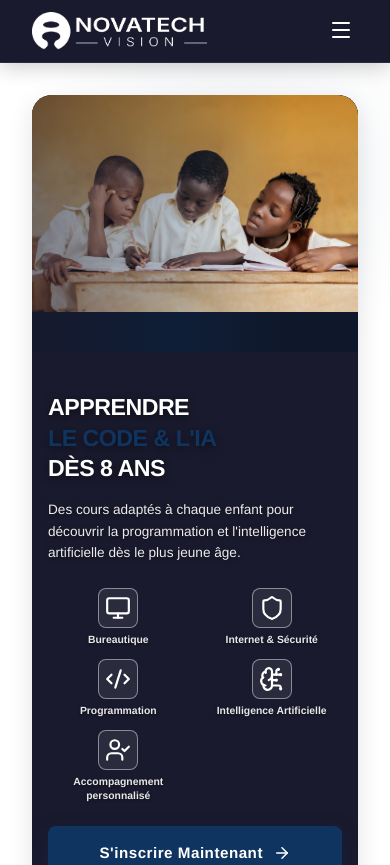
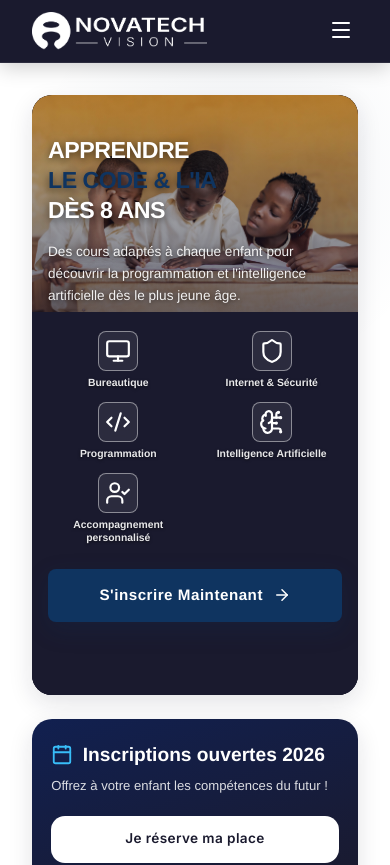
Before and after one commit to novaghislain/projetnovatech, a React (Vite) app in the folder frontend/: page / in a window 390 px wide. Shown: the top 865 px of the page. Built offline with nearby package versions, Linux system fonts and the light colour scheme; no server answers.

Commit message:
style: revert hero separation, use object-fit contain with vertical fade gradient on mobile

```diff
--- a/frontend/src/pages/Home.css
+++ b/frontend/src/pages/Home.css
@@ -1312,28 +1312,34 @@
 
 @media (max-width: 640px) {
   .hero-main {
-    min-height: auto;
-    background-color: var(--color-primary); /* Fond sombre pour le texte */
-    display: flex;
-    flex-direction: column;
-    padding-top: 66vw; /* Laisse exactement l'espace pour l'image au format paysage 3:2 */
+    min-height: 600px;
+    background-color: var(--color-primary);
+    display: block; /* Retour à l'overlay */
+    padding-top: 0;
   }
 
   .hero-bg-img {
-    object-fit: contain; /* Assure que 100% de l'image est visible */
-    object-position: top center;
-    height: 66vw; /* Hauteur adaptative basée sur la largeur de l'écran */
-    background-color: #0f172a; /* Évite les bords blancs si l'image n'est pas exactement 3:2 */
+    position: absolute;
+    top: 0;
+    left: 0;
+    width: 100%;
+    height: 100%;
+    object-fit: contain; /* L'image est affichée en entier */
+    object-position: top center; /* Alignée en haut */
+    background-color: var(--color-primary);
   }
 
   .hero-overlay {
-    height: 66vw; /* L'overlay sombre ne couvre que l'image */
+    height: 100%;
+    /* Dégradé vertical pour masquer la coupure nette de l'image en bas */
+    background: linear-gradient(to bottom, rgba(26, 26, 46, 0.1) 0%, rgba(26, 26, 46, 0.6) 35%, var(--color-primary) 60%);
   }
 
   .hero-text-block {
     position: relative;
-    padding: 2rem 1.25rem 3rem 1.25rem;
+    padding: 2.5rem 1.25rem 3rem 1.25rem;
     height: auto;
+    z-index: 2;
   }
 
   .hero-text-block h1 {
```
